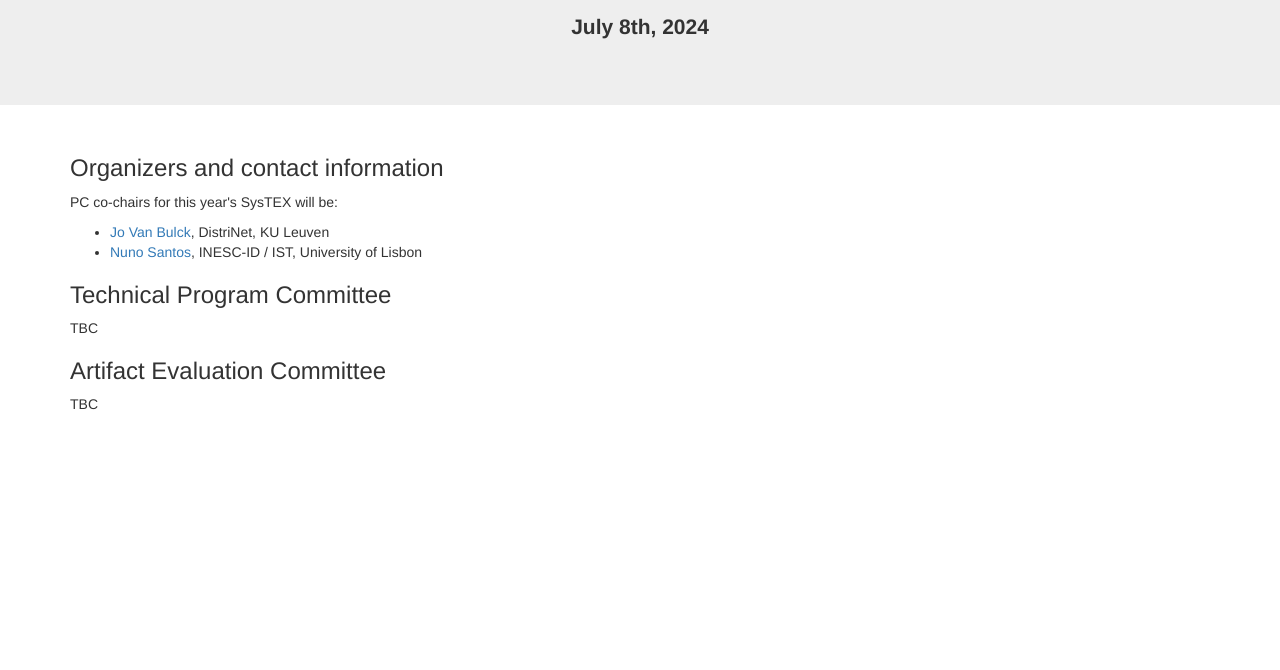
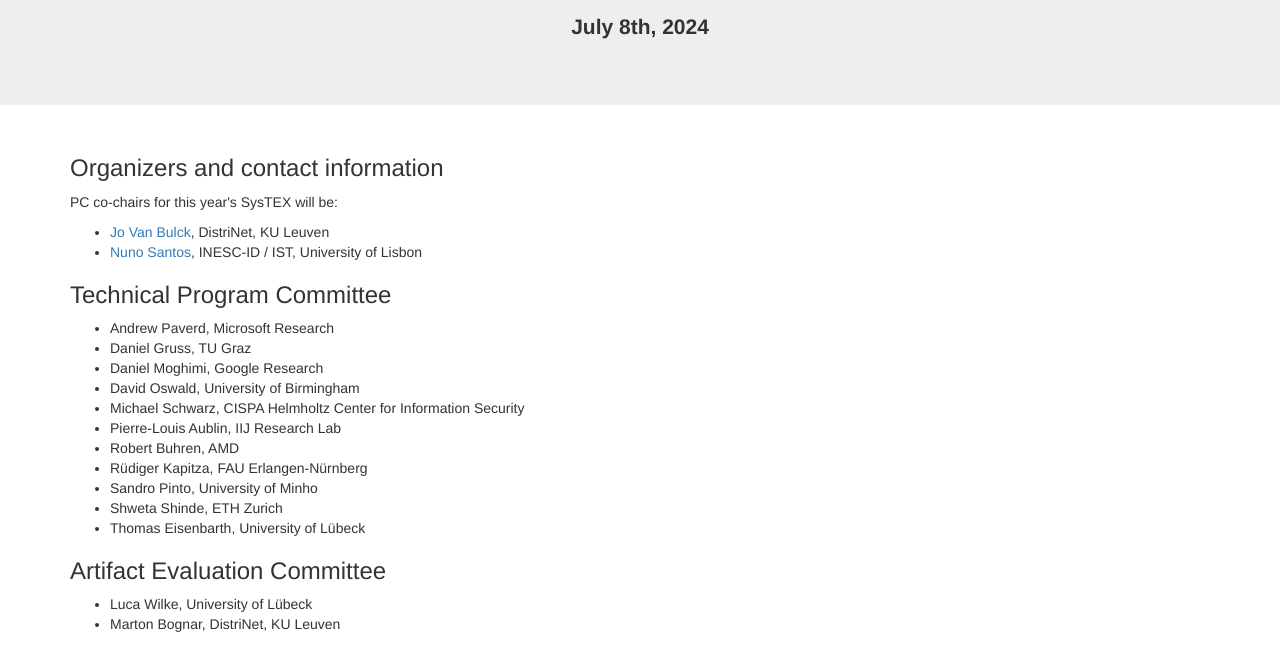
Before and after one commit to systex24/systex24.github.io, a plain HTML site: page committee.html in a window 1280 px wide. Shown: the part 252-922 px from the top of the page. Before the commit the page ends 800 px from the top, so only its background shows below. Drawn offline with nearby package versions, Linux system fonts and the light colour scheme.

Commit message:
add PC members

```diff
--- a/committee.html
+++ b/committee.html
@@ -56,11 +56,26 @@
 
         <h3>Technical Program Committee</h3>
 
-        TBC
+        <ul>
+            <li>Andrew Paverd, Microsoft Research</li>
+            <li>Daniel Gruss, TU Graz</li>
+            <li>Daniel Moghimi, Google Research</li>
+            <li>David Oswald, University of Birmingham</li>
+            <li>Michael Schwarz, CISPA Helmholtz Center for Information Security</li>
+            <li>Pierre-Louis Aublin, IIJ Research Lab</li>
+            <li>Robert Buhren, AMD</li>
+            <li>Rüdiger Kapitza, FAU Erlangen-Nürnberg</li>
+            <li>Sandro Pinto, University of Minho</li>
+            <li>Shweta Shinde, ETH Zurich</li>
+            <li>Thomas Eisenbarth, University of Lübeck</li>
+        </ul>
 
         <h3>Artifact Evaluation Committee</h3>
 
-        TBC
+        <ul>
+            <li>Luca Wilke, University of Lübeck</li>
+            <li>Marton Bognar, DistriNet, KU Leuven</li>
+        </ul>
 
 <p></p>
 <br>
```
